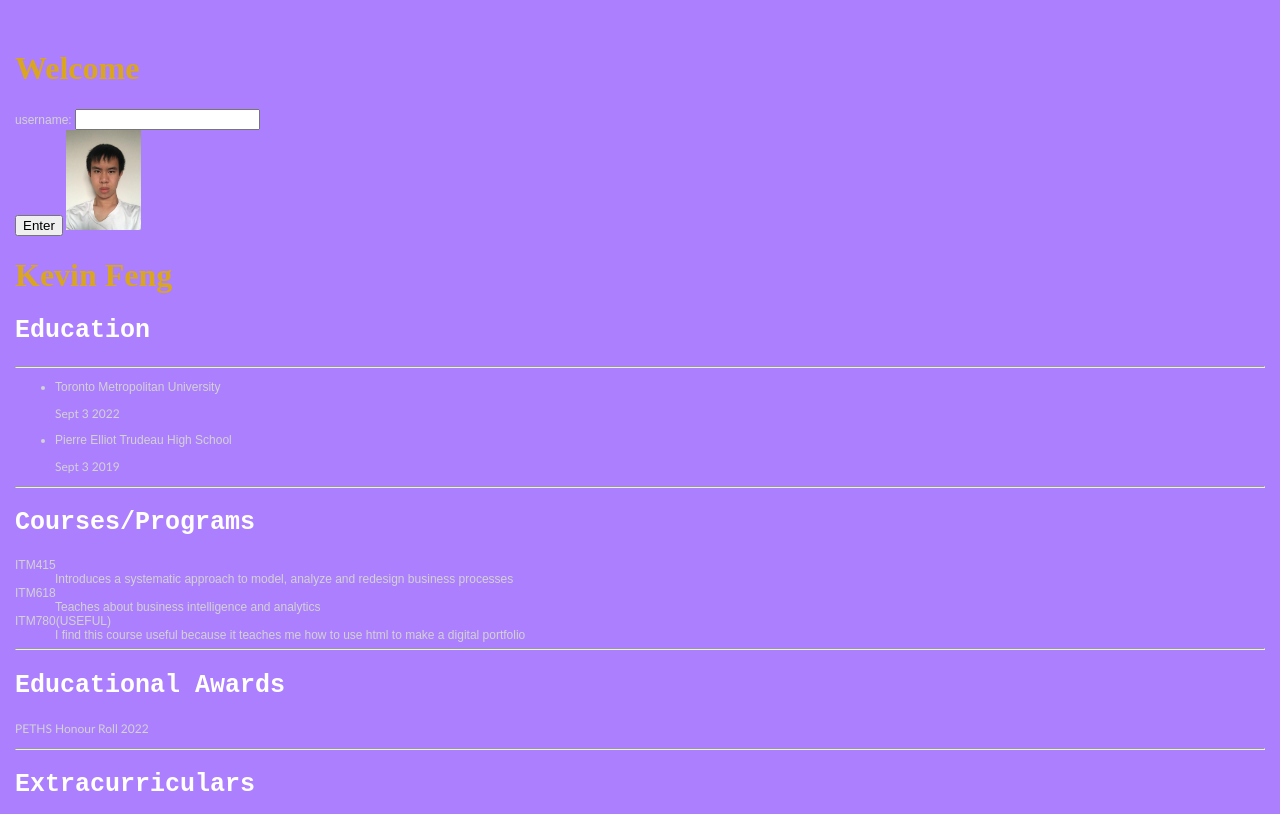
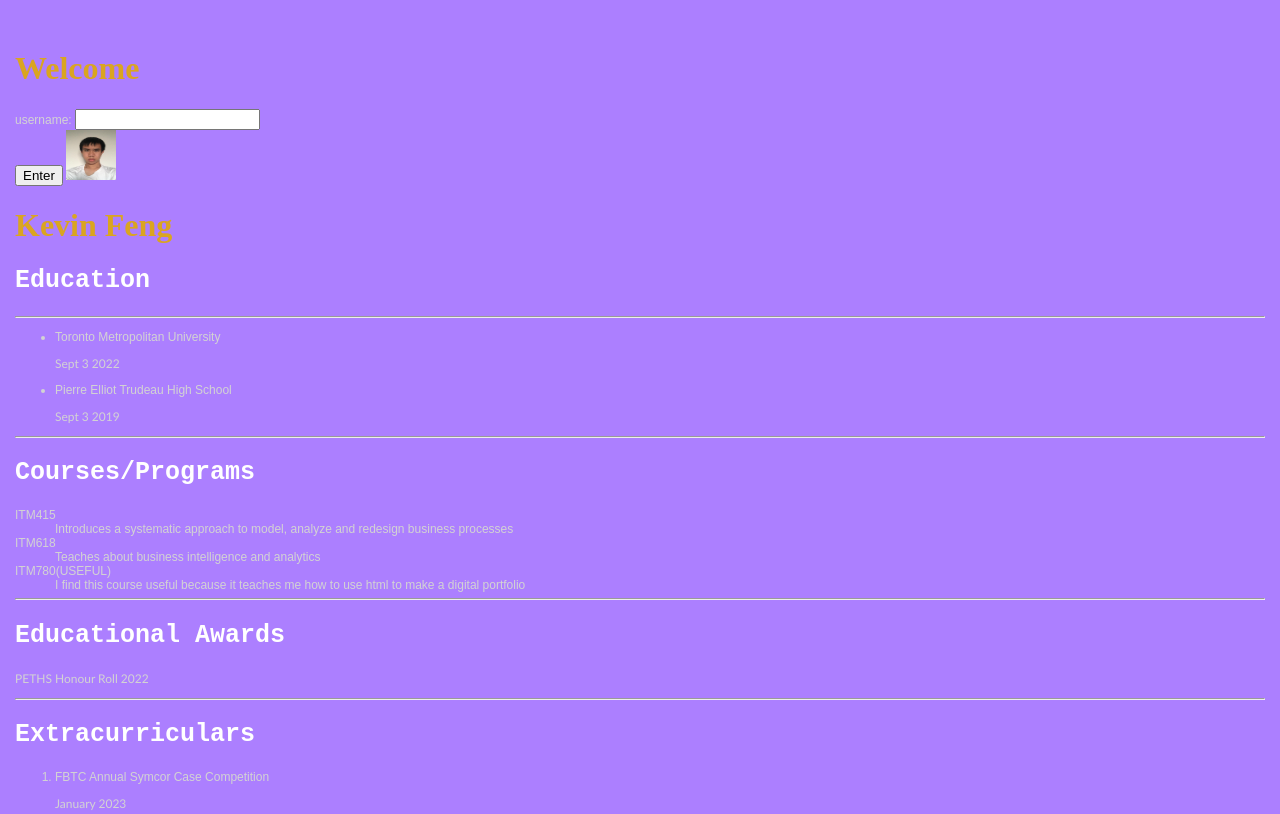
Before and after one commit to KevinFeng221/KevinFeng221.github.io, a plain HTML site: page index.html in a window 1280 px wide. Shown: the top 814 px of the page. Drawn offline with Linux system fonts and the light colour scheme.

Commit message:
size changes again

```diff
--- a/index.html
+++ b/index.html
@@ -16,7 +16,7 @@
 
     <script src="main.js"></script>
 
-    <img src="onecard pic.jpg" height="100" width="">
+    <img src="onecard pic.jpg" height="50" width="50">
 
     <h1>Kevin Feng</h1>
 
```
